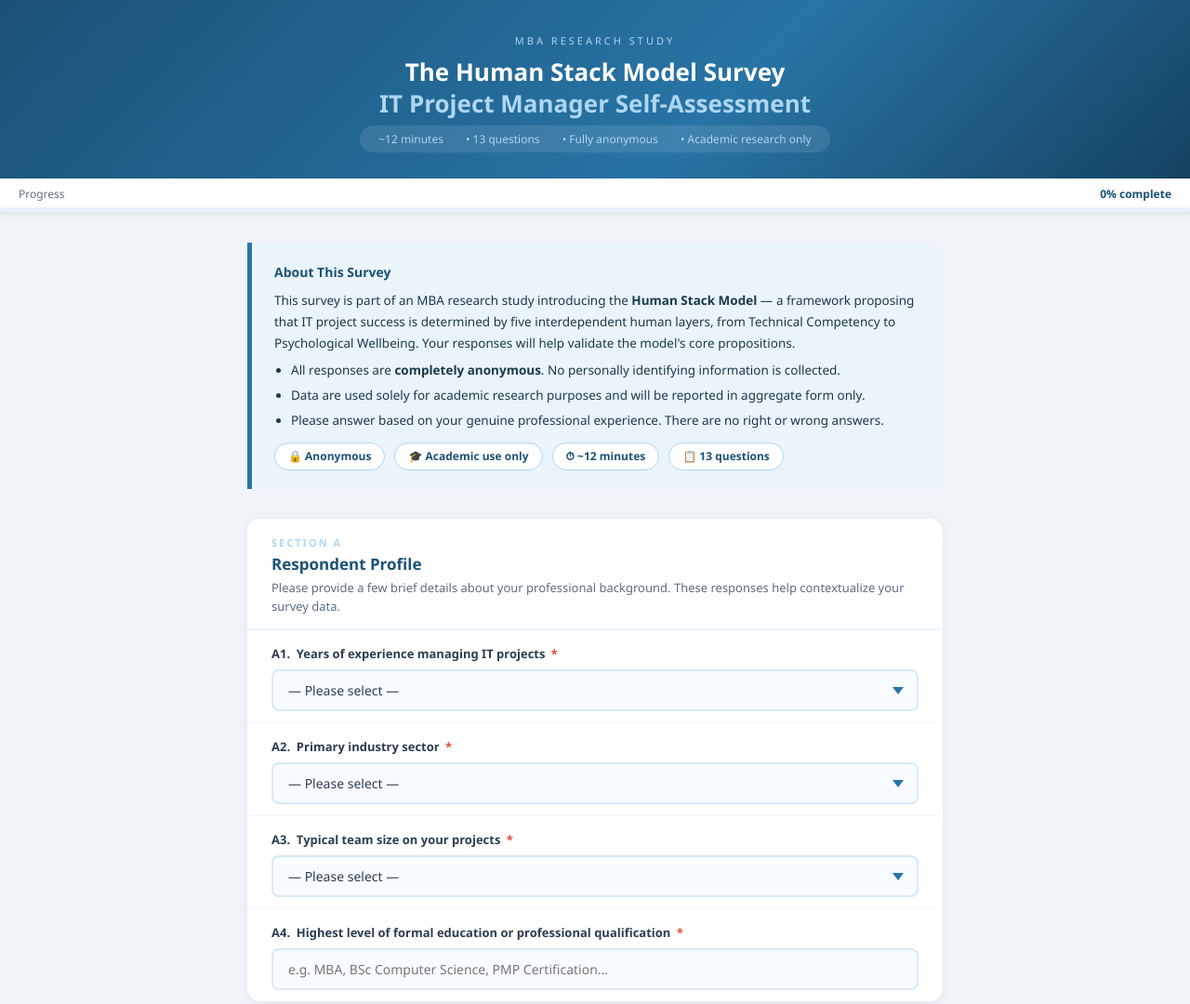
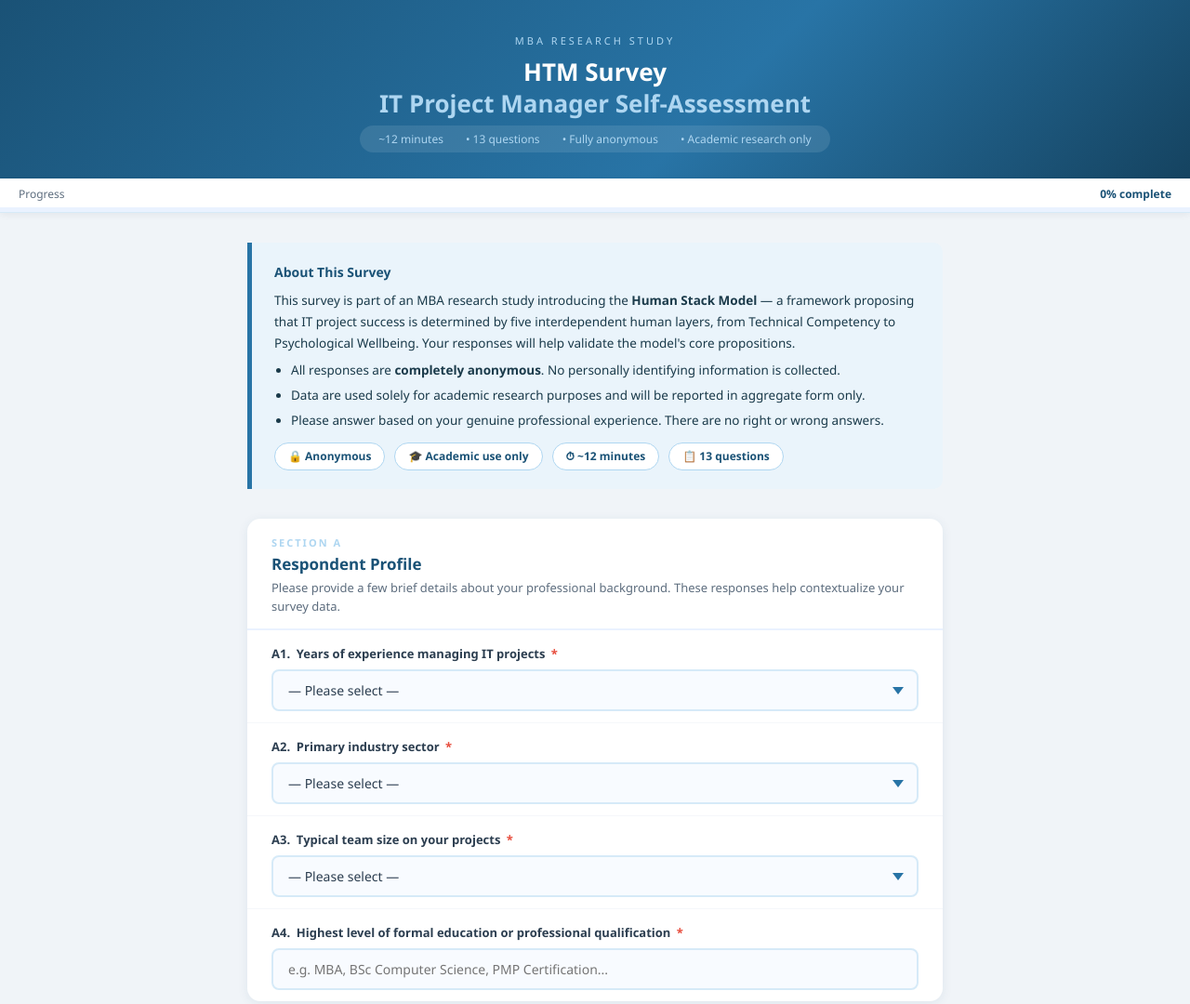
Before and after one commit to methjaya/research-human-stack-model, a plain HTML site: page index.html in a window 1280 px wide. Shown: the top 1080 px of the page at 93% size. Drawn offline with Linux system fonts and the light colour scheme.

Commit message:
Change title from 'The Human Stack Model Survey' to 'HTM Survey'

```diff
--- a/index.html
+++ b/index.html
@@ -5,7 +5,7 @@
 <head>
 <meta charset="UTF-8">
 <meta name="viewport" content="width=device-width, initial-scale=1.0">
-<title>The Human Stack Model Survey</title>
+<title>HTM Survey</title>
 <style>
   *, *::before, *::after { box-sizing: border-box; margin: 0; padding: 0; }
 
@@ -422,7 +422,7 @@
 <!-- Top Banner -->
 <div class="top-banner">
   <div class="label">MBA Research Study </div>
-  <h1>The Human Stack Model Survey<br><span>IT Project Manager Self-Assessment</span></h1>
+  <h1>HTM Survey<br><span>IT Project Manager Self-Assessment</span></h1>
 <!--  <div class="subtitle">Researcher: Methmina Jayawardhana &nbsp;|&nbsp; [University Name]</div>  -->
   <div class="meta">
     <span>~12 minutes</span>
```
